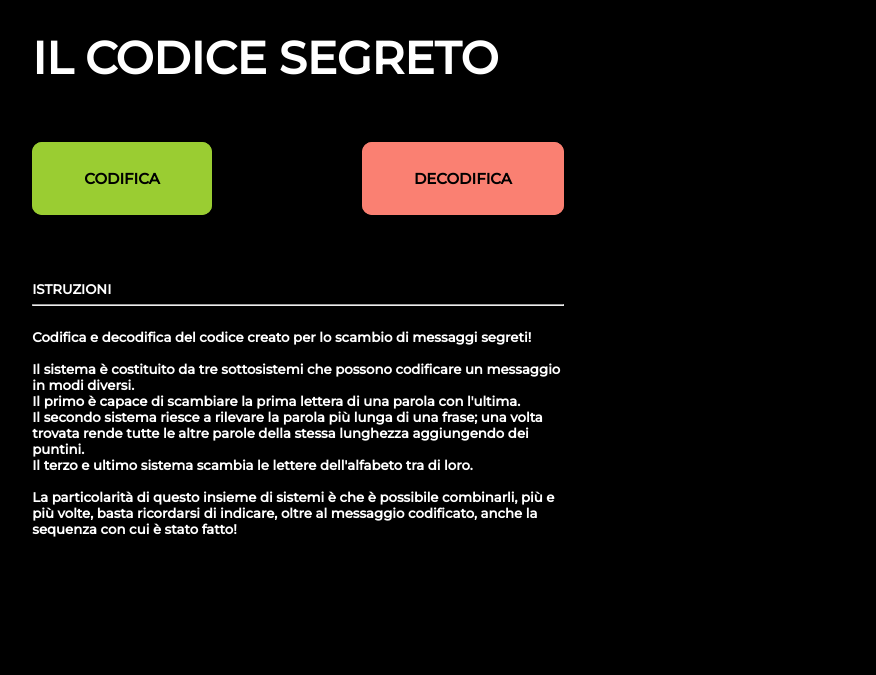
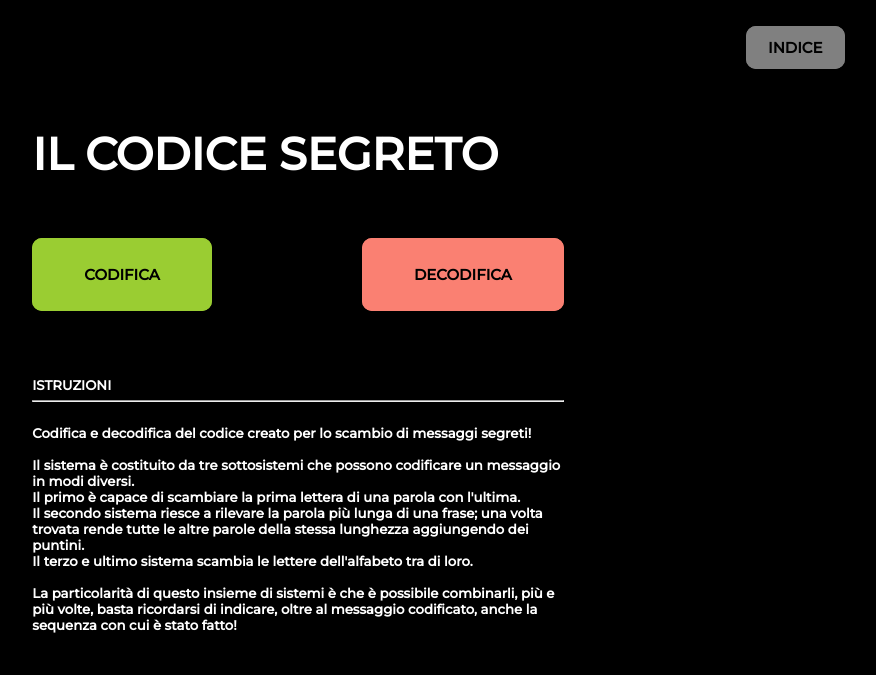
Before and after one commit to ariannasiciliano/CODICESEGRETO, a plain HTML site: page index.html in a window 1280 px wide. Shown: the whole page, without its empty margins (342-1218 px from the left). Drawn offline with Linux system fonts and the light colour scheme; a web font is replaced by a local one.

Commit message:
indice 1.12

```diff
--- a/index.html
+++ b/index.html
@@ -14,6 +14,18 @@
 </head>
 
 <body>
+
+<div class="griglia">
+		<div class="cella"></div>
+		<div class="cella"></div>
+		<div class="cella"></div>
+		<div class="cella">
+			<br>
+			<br>
+			<a class="indice" href="https://ixd-supsi.github.io/paroleincodice/">INDICE</a>
+		</div>
+		<div class="cella"></div>
+
 
 	<div class="griglia">
 		<div class="cella"></div>
--- a/style.css
+++ b/style.css
@@ -94,6 +94,28 @@
 			color: white;
 			text-decoration: none;
 				}
+
+
+		.indice{
+			font-family: 'Montserrat', sans-serif;
+			display: inline;
+			padding: 10px 20px;
+			background-color: grey;
+			color: black;
+			font-size: 15px;
+			border: 2px solid grey;
+ 			cursor: pointer;
+  			transition: .3s linear;
+  			text-decoration: none;
+  			border-radius: 10px;
+  			font-weight: 700;
+			}
+
+		.indice:hover{
+  			background-color: transparent;
+  			color: grey;
+				}
+
 
 
 		.bottonindexdec{
```
Also changed, not shown: 1 other file.
